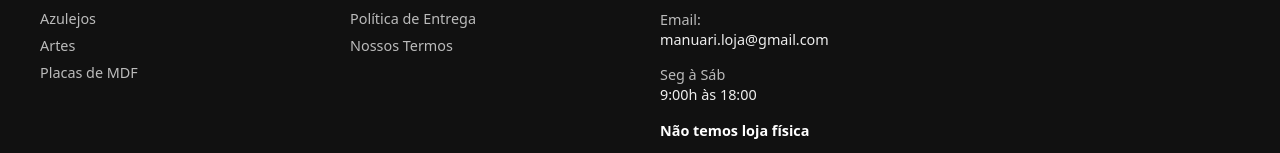
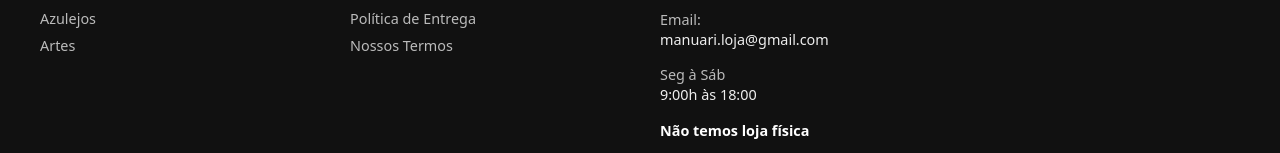
Before and after one commit to WillDavid/manuari-website, a Vue app: page / in a window 1280 px wide. Shown: the part 953-1106 px from the top of the page. Built offline with nearby package versions, Linux system fonts and the light colour scheme; no server answers; the database is empty.

Commit message:
atualicazao de header

```diff
--- a/src/components/AppFooter.vue
+++ b/src/components/AppFooter.vue
@@ -10,7 +10,6 @@
           <li><RouterLink to="/produtos/xicaras">Xícaras</RouterLink></li>
           <li><RouterLink to="/produtos/azulejos">Azulejos</RouterLink></li>
           <li><RouterLink to="/produtos/artes">Artes</RouterLink></li>
-          <li><RouterLink to="/produtos/mdf">Placas de MDF</RouterLink></li>
         </ul>
       </div>
 
--- a/src/components/HeroCarousel.vue
+++ b/src/components/HeroCarousel.vue
@@ -5,13 +5,13 @@ export default {
       current: 0,
       slides: [
         {
+          image: "https://byriesholblgyysnmnpu.supabase.co/storage/v1/object/public/products/banner/banner2.png",
+          link: "/produtos/canecas"
+        },
+        {
           image: "https://byriesholblgyysnmnpu.supabase.co/storage/v1/object/public/products/banner/banner1.png",
           link: "/produtos/artes"
         },
-        {
-          image: "https://byriesholblgyysnmnpu.supabase.co/storage/v1/object/public/products/banner/banner2.png",
-          link: "/produtos/canecas"
-        }
 
       ]
     }
```
